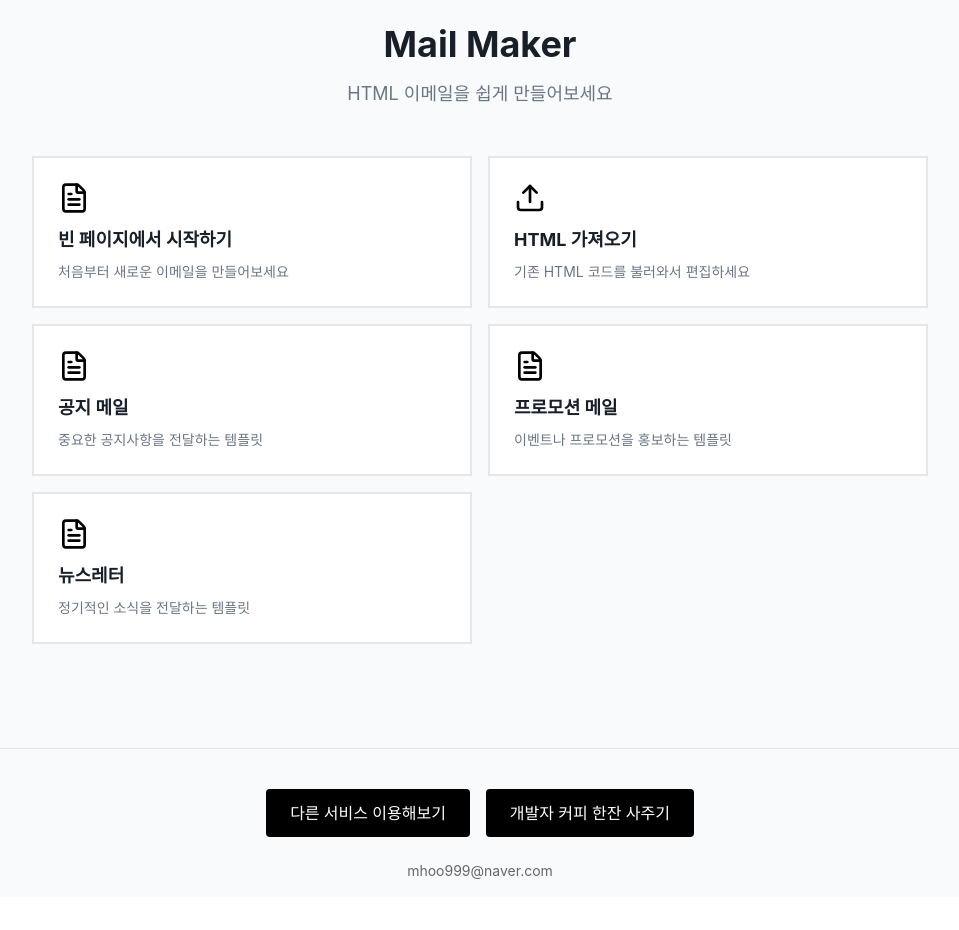
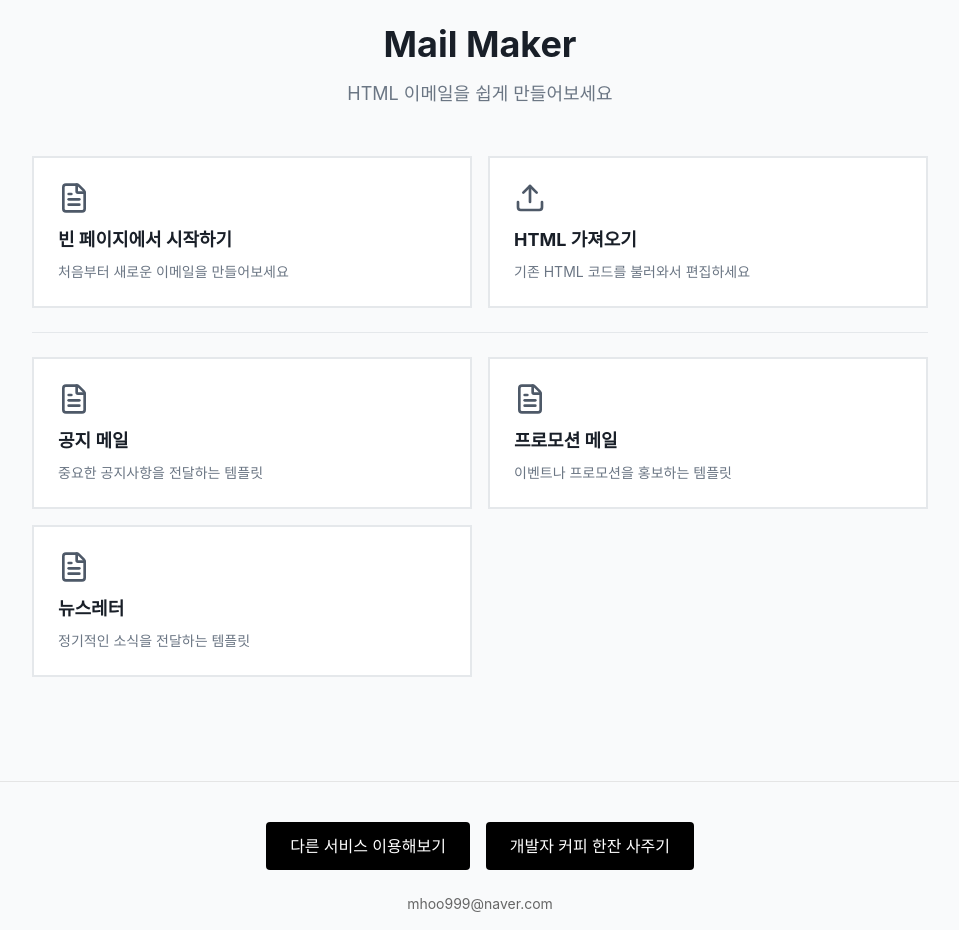
Before and after one commit to mhoo999/mail-maker, a Next.js app: page / in a window 1280 px wide. Shown: the whole page, without its empty margins (160-1119 px from the left). Before the commit the page ends 897 px from the top, so only its background shows below. Built offline with nearby package versions, Linux system fonts and the light colour scheme.

Commit message:
템플릿 선택 화면 레이아웃 개선
- 빈 페이지/HTML 가져오기 버튼과 템플릿 사이에 구분선 추가
- 아이콘 색상을 text-toss-gray-700로 변경하여 시각적 개선

```diff
--- a/components/MailBuilder.tsx
+++ b/components/MailBuilder.tsx
@@ -202,7 +202,7 @@ export function MailBuilder() {
                 onClick={startFromScratch}
                 className="bg-white p-6 border-2 border-toss-gray-300 hover:border-black transition-colors text-left"
               >
-                <FileText className="w-8 h-8 text-black mb-3" />
+                <FileText className="w-8 h-8 text-toss-gray-700 mb-3" />
                 <h3 className="text-lg font-bold text-toss-gray-900 mb-2">빈 페이지에서 시작하기</h3>
                 <p className="text-sm text-toss-gray-600">처음부터 새로운 이메일을 만들어보세요</p>
               </button>
@@ -210,17 +210,20 @@ export function MailBuilder() {
                 onClick={() => setShowImportDialog(true)}
                 className="bg-white p-6 border-2 border-toss-gray-300 hover:border-black transition-colors text-left"
               >
-                <Upload className="w-8 h-8 text-black mb-3" />
+                <Upload className="w-8 h-8 text-toss-gray-700 mb-3" />
                 <h3 className="text-lg font-bold text-toss-gray-900 mb-2">HTML 가져오기</h3>
                 <p className="text-sm text-toss-gray-600">기존 HTML 코드를 불러와서 편집하세요</p>
               </button>
+            </div>
+            <div className="mt-6 mb-6 border-t border-toss-gray-300"></div>
+            <div className="grid md:grid-cols-2 gap-4">
               {TEMPLATES.map((template) => (
                 <button
                   key={template.id}
                   onClick={() => loadTemplate(template.id)}
                   className="bg-white p-6 border-2 border-toss-gray-300 hover:border-black transition-colors text-left"
                 >
-                  <FileText className="w-8 h-8 text-black mb-3" />
+                  <FileText className="w-8 h-8 text-toss-gray-700 mb-3" />
                   <h3 className="text-lg font-bold text-toss-gray-900 mb-2">{template.name}</h3>
                   <p className="text-sm text-toss-gray-600">{template.description}</p>
                 </button>
@@ -241,7 +244,7 @@ export function MailBuilder() {
                       onClick={() => loadSavedTemplate(template)}
                       className="w-full text-left"
                     >
-                      <FileText className="w-8 h-8 text-black mb-3" />
+                      <FileText className="w-8 h-8 text-toss-gray-700 mb-3" />
                       <h3 className="text-lg font-bold text-toss-gray-900 mb-2">{template.name}</h3>
                       <p className="text-sm text-toss-gray-600">{template.description || "사용자 정의 템플릿"}</p>
                     </button>
```
